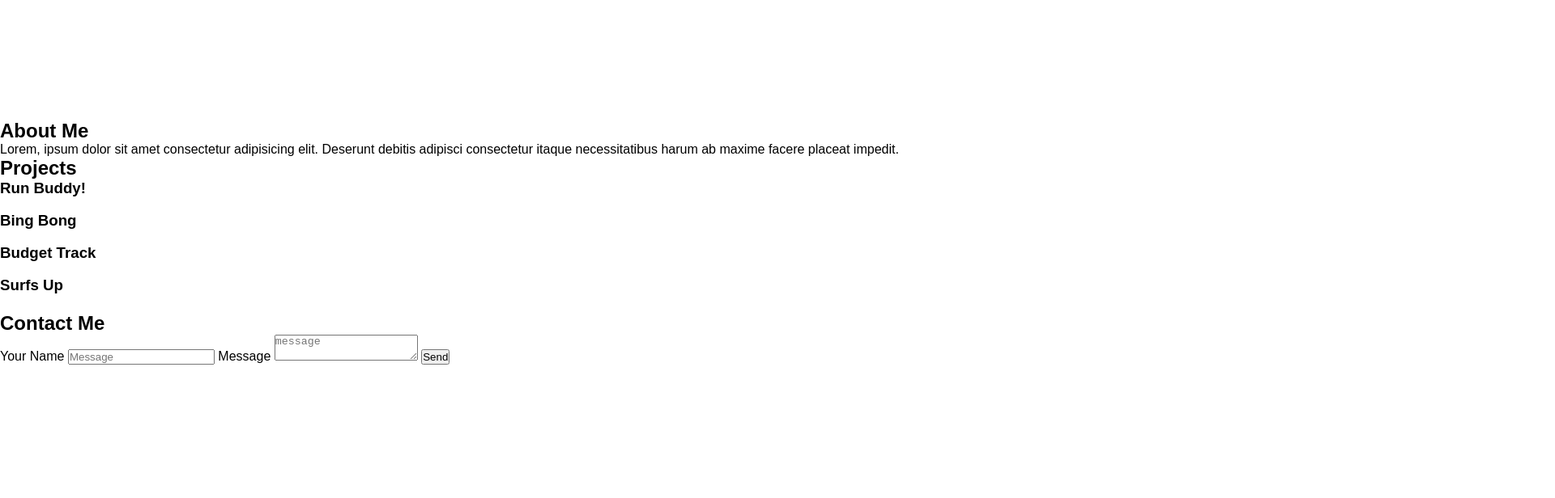
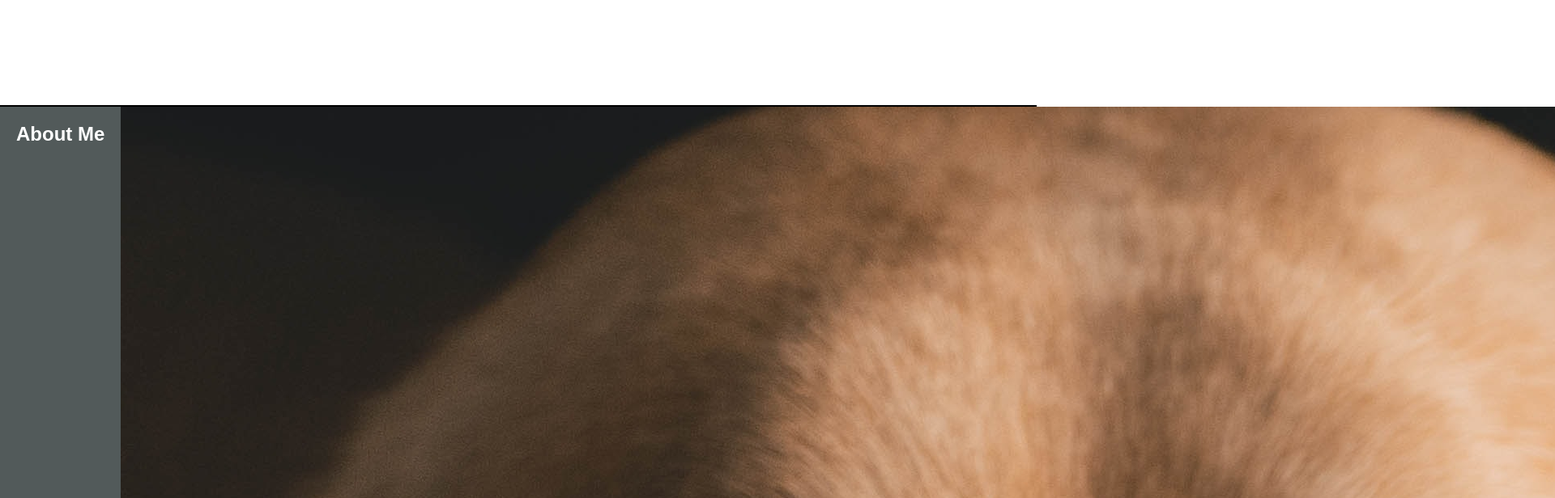
Before and after one commit to fmallard/Portfolio, a plain HTML site: page index.html in a window 1280 px wide. Shown: the part 620-1236 px from the top of the page at 81% size, 1920 px wide, since content can reach past the window. Before the commit the page ends 1143 px from the top, so only its background shows below. Drawn offline with Linux system fonts and the light colour scheme.

```diff
--- a/assets/style.css
+++ b/assets/style.css
@@ -86,3 +86,31 @@ header h1 a:hover, header nav ul li a:hover {
     font-size: 24px;
     text-shadow: 0 0 15px rgba(0, 0, 0, 1);
 }
+
+
+/*About Me*/
+
+.about-me {
+    background-color: #525A5A;
+    border-top: 2px solid black;
+    color: var(--tertiary-color);
+    display: flex;
+    flex-wrap: wrap;
+}
+
+.aboutme-h2 h2{
+    padding: 20px;
+    justify-content: center;
+}
+
+.aboutme-img {
+    justify-content: start;
+    align-items:center;
+    background-size: contain;
+    width: 30%;
+}
+
+.aboutme-bio {
+    justify-content: end;
+    width: 70%;
+}
--- a/index.html
+++ b/index.html
@@ -31,12 +31,14 @@
 
 <!--About Me-->
 
-    <section class="about me">
+    <section class="about-me">
+        <div class="aboutme-h2">
+            <h2>About Me</h2>
+        </div>
         <div class="aboutme-img">
-            <img src="" alt="">
+            <img src="./assets/images/avatar.jpg" alt="Yellow Lab">
         </div>
         <div class="aboutme-bio">
-            <h2>About Me</h2>
             <p>Lorem, ipsum dolor sit amet consectetur adipisicing elit. Deserunt debitis adipisci consectetur itaque necessitatibus harum ab maxime facere placeat impedit.</p>
         </div>
     </section>
```
Also changed, not shown: assets/images/avatar.jpg (added).
